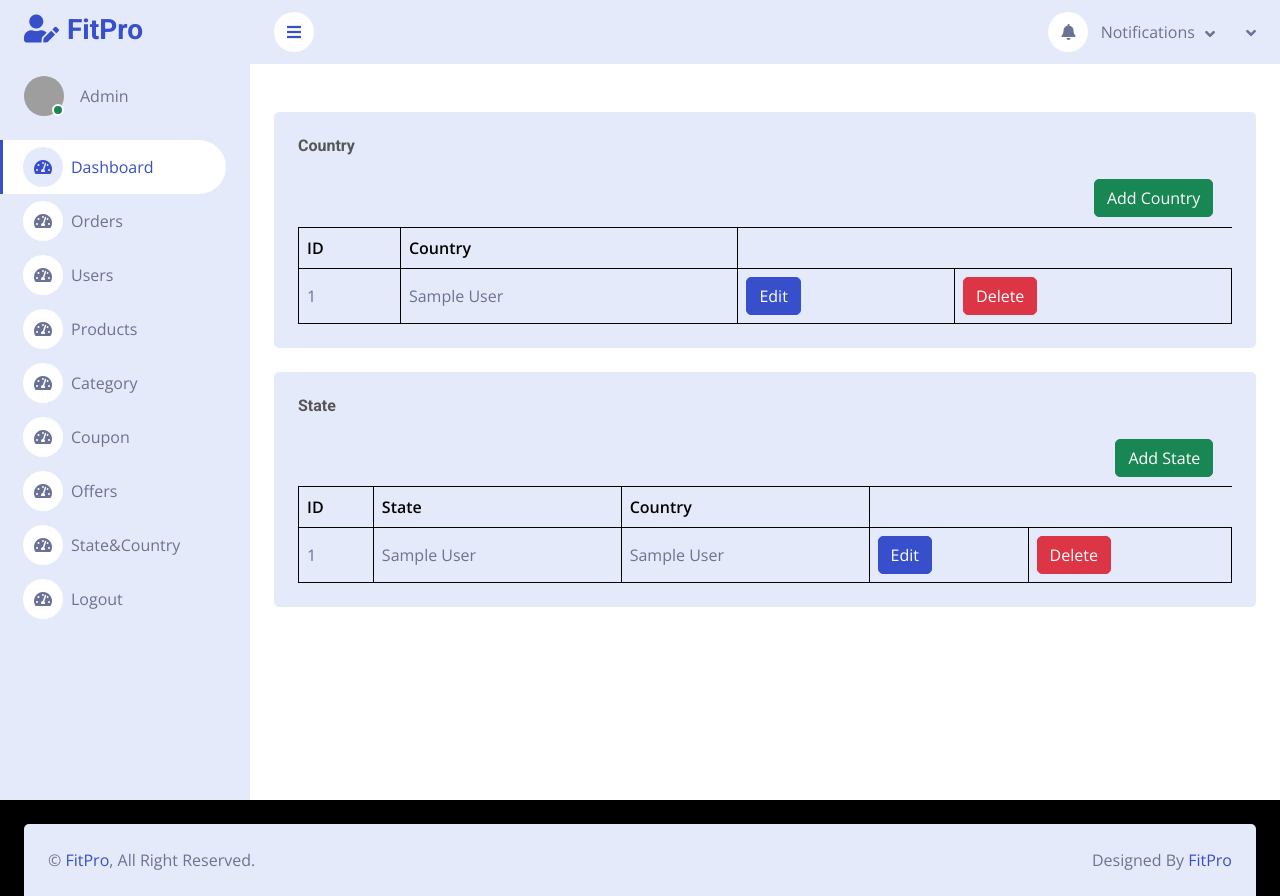
After one commit to navafkp/wellfitpro, a Django app: page /cadmin/country/ in a window 1280 px wide. The commit adds this page. Run offline with Django 5.2, Linux system fonts and the light colour scheme; tables that the repository leaves empty hold one stand-in row (values such as "Sample post"); some libraries are stand-ins or nearby versions; grey boxes are pictures that could not be loaded.

Commit message:
Updated admin section with CRUD operation for state and country

```diff
--- a/accounts/models.py
+++ b/accounts/models.py
@@ -56,6 +56,7 @@ def validate_phone_number(value):
 class Country(models.Model):
     name = models.CharField(max_length=80)
 
+
     def __str__(self):
         return self.name
 
@@ -63,6 +64,7 @@ class Country(models.Model):
 class State(models.Model):
     name = models.CharField(max_length=50)
     country = models.ForeignKey(Country, on_delete = models.CASCADE)
+
 
     def __str__(self):
         return self.name
--- a/cadmin/urls.py
+++ b/cadmin/urls.py
@@ -31,4 +31,15 @@ urlpatterns = [
     path('update-offer/<int:id>/', views.update_offer, name='update_offer'),
     path('offer-delete/<int:id>/', views.offer_delete, name='offer_delete'),
     path('activate-offer/<int:id>/', views.activate_offer, name='activateoffer'),
+    path('country/', views.setup_country, name='setup_country'),
+    path('update-country/<int:id>/', views.update_country, name='update_country'),
+    path('delete-country/<int:id>/', views.delete_country, name='delete_country'),
+    path('update-state/<int:id>/', views.update_state, name='update_state'),
+    path('delete-state/<int:id>/', views.delete_state, name='delete_state'),
+
+
+
+    # path('setup-state/', views.setup_state, name='setup_state'),
+
+
 ]
--- a/cadmin/views.py
+++ b/cadmin/views.py
@@ -5,7 +5,7 @@ from django.http import HttpResponse
 from django.contrib import messages
 from django.views.decorators.cache import cache_control, never_cache
 from product.models import FitProduct, Category, ProductImage, Order, OrderItem, Coupon, Wallet, Offer
-from accounts.models import Notifications
+from accounts.models import Notifications, State, Country
 # from validate_email import validate_email
 # from validate_email_address import validate_email
 from django.core.validators import validate_email
@@ -412,6 +412,68 @@ def download_filtered_sales(request):
     else:
         return HttpResponse('')
 
+
+def setup_country(request):
+
+    countries = Country.objects.all().values()
+    states = State.objects.all().select_related('country')
+
+    if request.method ==  'POST':
+        if 'add-country' in request.POST:
+            country = request.POST.get('name')
+            Country.objects.create(name=country)
+
+    if request.method ==  'POST':
+        if 'add-state' in request.POST:
+            state = request.POST.get('name')
+            country = request.POST.get('country')
+
+            country_obj = Country.objects.get(id=country)
+            State.objects.create(name=state, country=country_obj)
+
+    print(states)
+
+
+    context = {
+       'countries':countries,
+       'states':states,
+    }
+    return render(request, 'admin/stateandcountry.html', context)
+
+
+def update_country(request, id):
+    if request.method == 'POST':
+        name = request.POST.get('name')
+        country = Country.objects.get(id=id)
+        country.name = name
+        country.save()
+        return redirect('setup_country')
+
+
+def delete_country(request, id):
+    country = Country.objects.get(id=id)
+    country.delete()
+    return redirect('setup_country')
+
+
+def update_state(request, id):
+    if request.method == 'POST':
+        name = request.POST.get('name')
+        country = request.POST.get('country')
+        country_obj = Country.objects.get(id=country)
+
+        state = State.objects.get(id=id)
+        state.name = name
+        state.country = country_obj
+        state.save()
+        return redirect('setup_country')
+
+def delete_state(request, id):
+    state = State.objects.get(id=id)
+    state.delete()
+    return redirect('setup_country')
+
+
 def coupon(request):
     Coupons = []
     if request.GET.get('search_coupon'):
--- a/templates/admin/base.html
+++ b/templates/admin/base.html
@@ -73,6 +73,8 @@
 
                     <a href="{% url 'coupon' %}" class="nav-item nav-link "><i class="fa fa-tachometer-alt me-2"></i>Coupon</a>
                     <a href="{% url 'offers' %}" class="nav-item nav-link "><i class="fa fa-tachometer-alt me-2"></i>Offers</a>
+
+                    <a href="{% url 'setup_country' %}" class="nav-item nav-link "><i class="fa fa-tachometer-alt me-2"></i>State&Country</a>
 
                     <a href="{%url 'signout' %}" class="nav-item nav-link "><i class="fa fa-tachometer-alt me-2"></i>Logout</a>
 
--- /dev/null
+++ b/templates/admin/stateandcountry.html
@@ -0,0 +1,364 @@
+{% extends 'admin/base.html' %}
+{% block content %}
+
+<div class="container-fluid pt-4 px-4">
+    <div class="bg-secondary text-center rounded my-4 p-4">
+        <div class="d-flex align-items-center justify-content-between mb-4">
+            <h6 class="mb-0">Country</h6>
+        </div>
+
+        <div style="text-align:end; margin-right:2%; margin-bottom:1%;">
+            <button type="button" class="btn btn-success" data-bs-toggle="modal"
+                data-bs-target="#addcountrymodal">
+                Add Country
+            </button>
+        </div>
+
+        {% comment %} {% endcomment %}
+        <div class="table-responsive">
+            <table class="table text-start align-middle table-bordered table-hover mb-0">
+                <thead>
+                    <tr class="text-dark">
+                        <th scope="col">ID</th>
+                        <th scope="col">Country</th>
+                    </tr>
+                </thead>
+                <tbody>
+                    {% for country in countries %}
+                    <tr>
+                        <td>{{country.id}} </td>
+                        <td>{{country.name}}</td>
+
+
+                        <td>
+                            <button type="button" class="btn btn-primary" data-toggle="modal"
+                                data-target="#editcountryModal-{{country.id}}">
+                                Edit
+                            </button>
+                        </td>
+
+                        <td>
+                            <button type="button" class="btn btn-danger" data-toggle="modal"
+                                data-target="#deletecountryModal-{{country.id}}">
+                                Delete
+                            </button>
+                        </td>
+                    </tr>
+                    {% endfor %}
+
+                </tbody>
+            </table>
+        </div>
+        {% comment %} {% endcomment %}
+    </div>
+
+
+
+{% comment %}  {% endcomment %}
+
+
+
+{% comment %}  {% endcomment %}
+
+<div class="bg-secondary text-center rounded my-4 p-4">
+    <div class="d-flex align-items-center justify-content-between mb-4">
+        <h6 class="mb-0">State</h6>
+    </div>
+
+
+    <div style="text-align:end; margin-right:2%; margin-bottom:1%;">
+        <button type="button" class="btn btn-success" data-bs-toggle="modal"
+            data-bs-target="#addstatemodal">
+            Add State
+        </button>
+    </div>
+
+
+
+    {% comment %} {% endcomment %}
+    <div class="table-responsive">
+        <table class="table text-start align-middle table-bordered table-hover mb-0">
+            <thead>
+                <tr class="text-dark">
+                    <th scope="col">ID</th>
+                    <th scope="col">State</th>
+                    <th scope="col">Country</th>
+
+                </tr>
+            </thead>
+            <tbody>
+                {% for state in states %}
+                <tr>
+                    <td>{{state.id}} </td>
+                    <td>{{state.name}} </td>
+                    <td>{{state.country.name}}</td>
+                    <td>
+                        <button type="button" class="btn btn-primary" data-toggle="modal"
+                            data-target="#editstateModal-{{state.id}}">
+                            Edit
+                        </button>
+                    </td>
+
+                    <td>
+                        <button type="button" class="btn btn-danger" data-toggle="modal"
+                            data-target="#deletestateModal-{{state.id}}">
+                            Delete
+                        </button>
+                    </td>
+                </tr>
+               {% endfor %}
+
+            </tbody>
+        </table>
+    </div>
+    {% comment %} {% endcomment %}
+</div>
+{% comment %}  {% endcomment %}
+</div>
+<!--   End -->
+
+
+
+
+{% comment %} add country modal {% endcomment %}
+<div class="modal fade" id="addcountrymodal" tabindex="-1" aria-labelledby="addcountrymodalLabel"
+    aria-hidden="true">
+    <div class="modal-dialog">
+        <div class="modal-content">
+            <div class="modal-header">
+                <h1 class="modal-title fs-5" id="addcountrymodalLabel">Add country</h1>
+                <button type="button" class="btn-close" data-bs-dismiss="modal" aria-label="Close"></button>
+            </div>
+            <div class="modal-body">
+
+                <form action="{% url 'setup_country' %}" enctype="multipart/form-data" method="post">
+                    {% csrf_token %}
+                    <div class="modal-body">
+                        <div class="form-group">
+                            <label>Name</label>
+                            <input name="name" type="text" class="form-control" required>
+                        </div>
+                    </div>
+                    <div class="modal-footer">
+                        <input type="button" class="btn btn-default" data-bs-dismiss="modal" value="Cancel">
+                        <input type="submit" class="btn btn-success" name="add-country" value="Add">
+                    </div>
+                </form>
+
+            </div>
+
+        </div>
+    </div>
+</div>
+{% comment %} add done {% endcomment %}
+
+
+
+
+{% comment %} edit start {% endcomment %}
+
+{% for country in countries %}
+<div class="modal fade" id="editcountryModal-{{country.id}}" tabindex="-1" role="dialog"
+    aria-labelledby="editcountryModalLabel-{{country.id}}" aria-hidden="true">
+    <div class="modal-dialog" role="document">
+        <div class="modal-content">
+            <div class="modal-header">
+                <h5 class="modal-title" id="editcountryModalLabel-{{country.id}}">Edit country</h5>
+                <button type="button" class="close" data-dismiss="modal" aria-label="Close">
+                    <span aria-hidden="true">&times;</span>
+                </button>
+            </div>
+            <div class="modal-body">
+
+                <form action="{% url 'update_country' id=country.id %}" enctype="multipart/form-data" method="post">
+
+
+                    {% csrf_token %}
+
+                    <div class="modal-body">
+                        <div class="form-group">
+                            <label>Name</label>
+                            <input name="name" value = "{{country.name}}" type="text" class="form-control" required>
+                        </div>
+                    </div>
+
+                    <div class="modal-footer">
+                        <input type="button" class="btn btn-default" data-dismiss="modal" value="Close">
+                        <input type="submit" class="btn btn-success" value="update">
+                    </div>
+                </form>
+
+            </div>
+
+        </div>
+    </div>
+</div>
+{% endfor %}
+
+
+{% comment %} edit done {% endcomment %}
+
+
+{% comment %} delete start {% endcomment %}
+{% for country in countries %}
+<div class="modal fade" id="deletecountryModal-{{country.id}}" tabindex="-1" role="dialog"
+        aria-labelledby="deletecountryModal-{{country.id}}" aria-hidden="true">
+        <div class="modal-dialog" role="document">
+            <div class="modal-content">
+                <form>
+                   {% csrf_token%}
+                <div class="modal-header">
+                    <h5 class="modal-title" id="deletecountryModal-{{country.id}}">Detele country</h5>
+                    <button type="button" class="close" data-dismiss="modal" aria-label="Close">
+                        <span aria-hidden="true">&times;</span>
+                    </button>
+                </div>
+                <div class="modal-body">
+                    Are you sure you want to delete this country ? <span style="color:red">{{ country.name }}</span>
+
+                </div>
+                <div class="modal-footer">
+                    <button type="button" class="btn btn-secondary" data-dismiss="modal">Cancel</button>
+
+                    <a href="{% url 'delete_country' id=country.id %}" type="submit" class="btn btn-dark">Delete</a>
+                </div>
+            </form>
+            </div>
+        </div>
+    </div>
+
+    {% endfor %}
+
+{% comment %} state modal start here {% endcomment %}
+
+<div class="modal fade" id="addstatemodal" tabindex="-1" aria-labelledby="addstatemodalLabel"
+    aria-hidden="true">
+    <div class="modal-dialog">
+        <div class="modal-content">
+            <div class="modal-header">
+                <h1 class="modal-title fs-5" id="addstatemodalLabel">Add state</h1>
+                <button type="button" class="btn-close" data-bs-dismiss="modal" aria-label="Close"></button>
+            </div>
+            <div class="modal-body">
+
+                <form action="{% url 'setup_country'  %}" enctype="multipart/form-data" method="post">
+                    {% csrf_token %}
+                    <div class="modal-body">
+                        <div class="form-group">
+                            <label>Name</label>
+                            <input name="name" type="text" class="form-control" required>
+                        </div>
+
+                        <div class="form-group">
+                        <label>Country</label>
+                        <select name="country" class="form-control" required>
+
+                            <option value=""> Select Country</option>
+                            {% for country in countries %}
+                            <option value="{{country.id}}" > {{country.name}}</option>
+                            {% endfor %}
+                        </select>
+                        </div>
+
+
+                    </div>
+                    <div class="modal-footer">
+                        <input type="button" class="btn btn-default" data-bs-dismiss="modal" value="Cancel">
+                        <input type="submit" class="btn btn-success" name="add-state" value="Add">
+                    </div>
+                </form>
+
+            </div>
+
+        </div>
+    </div>
+</div>
+
+
+{% comment %} add done {% endcomment %}
+
+{% comment %} edit state modal {% endcomment %}
+
+{% for state in states %}
+<div class="modal fade" id="editstateModal-{{state.id}}" tabindex="-1" role="dialog"
+    aria-labelledby="editstateModalLabel-{{state.id}}" aria-hidden="true">
+    <div class="modal-dialog" role="document">
+        <div class="modal-content">
+            <div class="modal-header">
+                <h5 class="modal-title" id="editstateModalLabel-{{state.id}}">Edit State</h5>
+                <button type="button" class="close" data-dismiss="modal" aria-label="Close">
+                    <span aria-hidden="true">&times;</span>
+                </button>
+            </div>
+            <div class="modal-body">
+
+                <form action="{% url 'update_state' id=state.id %}" enctype="multipart/form-data" method="post">
+
+
+                    {% csrf_token %}
+
+                    <div class="modal-body">
+                        <div class="form-group">
+                            <label>Name</label>
+                            <input name="name" value = "{{state.name}}" type="text" class="form-control" required>
+                        </div>
+                    </div>
+
+
+                    <div class="form-group">
+                        <label>Country</label>
+                        <select name="country" class="form-control" required>
+                            {% for country in countries %}
+
+                            <option value="{{country.id}}" {% if state.country.id == country.id %} selected {% endif %}> {{country.name}}</option>
+                            {% endfor %}
+                        </select>
+                        </div>
+
+
+                    <div class="modal-footer">
+                        <input type="button" class="btn btn-default" data-dismiss="modal" value="Close">
+                        <input type="submit" class="btn btn-success" value="update">
+                    </div>
+                </form>
+
+            </div>
+
+        </div>
+    </div>
+</div>
+{% endfor %}
+
+
+{% comment %} delete state modal {% endcomment %}
+{% comment %} delete start {% endcomment %}
+{% for state in states %}
+<div class="modal fade" id="deletestateModal-{{state.id}}" tabindex="-1" role="dialog"
+        aria-labelledby="deletestateModal-{{state.id}}" aria-hidden="true">
+        <div class="modal-dialog" role="document">
+            <div class="modal-content">
+                <form>
+                   {% csrf_token%}
+                <div class="modal-header">
+                    <h5 class="modal-title" id="deletestateModal-{{state.id}}">Detele state</h5>
+                    <button type="button" class="close" data-dismiss="modal" aria-label="Close">
+                        <span aria-hidden="true">&times;</span>
+                    </button>
+                </div>
+                <div class="modal-body">
+                    Are you sure you want to delete this state ? <span style="color:red">{{ state.name }}</span>
+
+                </div>
+                <div class="modal-footer">
+                    <button type="button" class="btn btn-secondary" data-dismiss="modal">Cancel</button>
+
+                    <a href="{% url 'delete_state' id=state.id %}" type="submit" class="btn btn-dark">Delete</a>
+                </div>
+            </form>
+            </div>
+        </div>
+    </div>
+
+    {% endfor %}
+
+{% endblock %}
```
